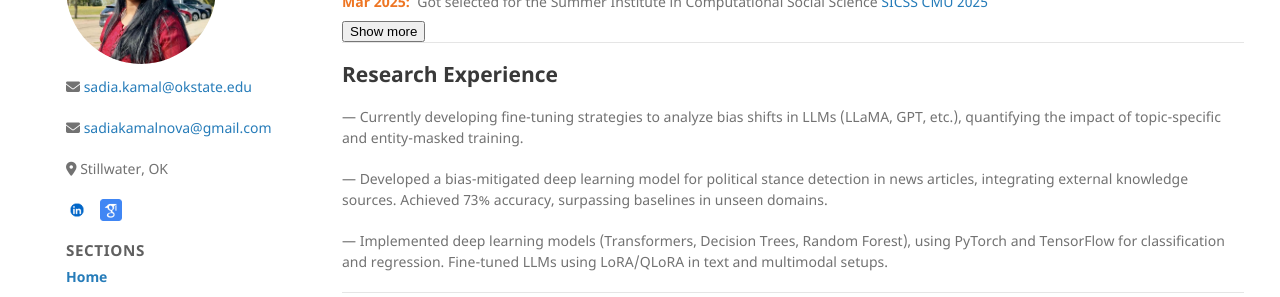
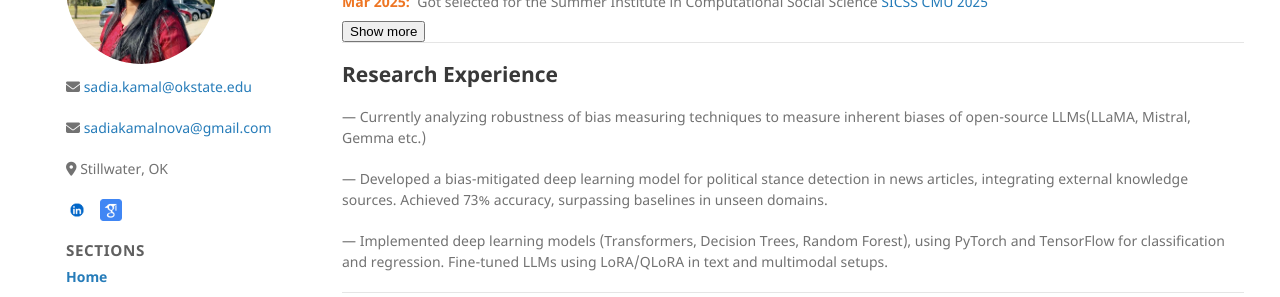
Before and after one commit to sadiakamal/sadiakamal.github.io, a Jekyll site: the page built from index.md, in a window 1280 px wide and 900 px high, scrolled down 485 px. Shown: the part 153-450 px from the top of the window. Built offline with Jekyll 4.4.1, drawn with Linux system fonts in a browser that asks for light colours; the repository's description, which GitHub fills in, is left out.

Commit message:
Update index.md

```diff
--- a/index.md
+++ b/index.md
@@ -42,7 +42,7 @@ Welcome to my homepage, where I share my research, publications, and latest upda
 <h2 id="research-experience">Research Experience</h2>
 
 <div class="research-list">
-  <p>— Currently developing fine-tuning strategies to analyze bias shifts in LLMs (LLaMA, GPT, etc.), quantifying the impact of topic-specific and entity-masked training.</p>
+  <p>— Currently analyzing robustness of bias measuring techniques to measure inherent biases of open-source LLMs(LLaMA, Mistral, Gemma etc.)</p>
   <p>— Developed a bias-mitigated deep learning model for political stance detection in news articles, integrating external knowledge sources. Achieved 73% accuracy, surpassing baselines in unseen domains.</p>
   <p>— Implemented deep learning models (Transformers, Decision Trees, Random Forest), using PyTorch and TensorFlow for classification and regression. Fine-tuned LLMs using LoRA/QLoRA in text and multimodal setups.</p>
 </div>
```
